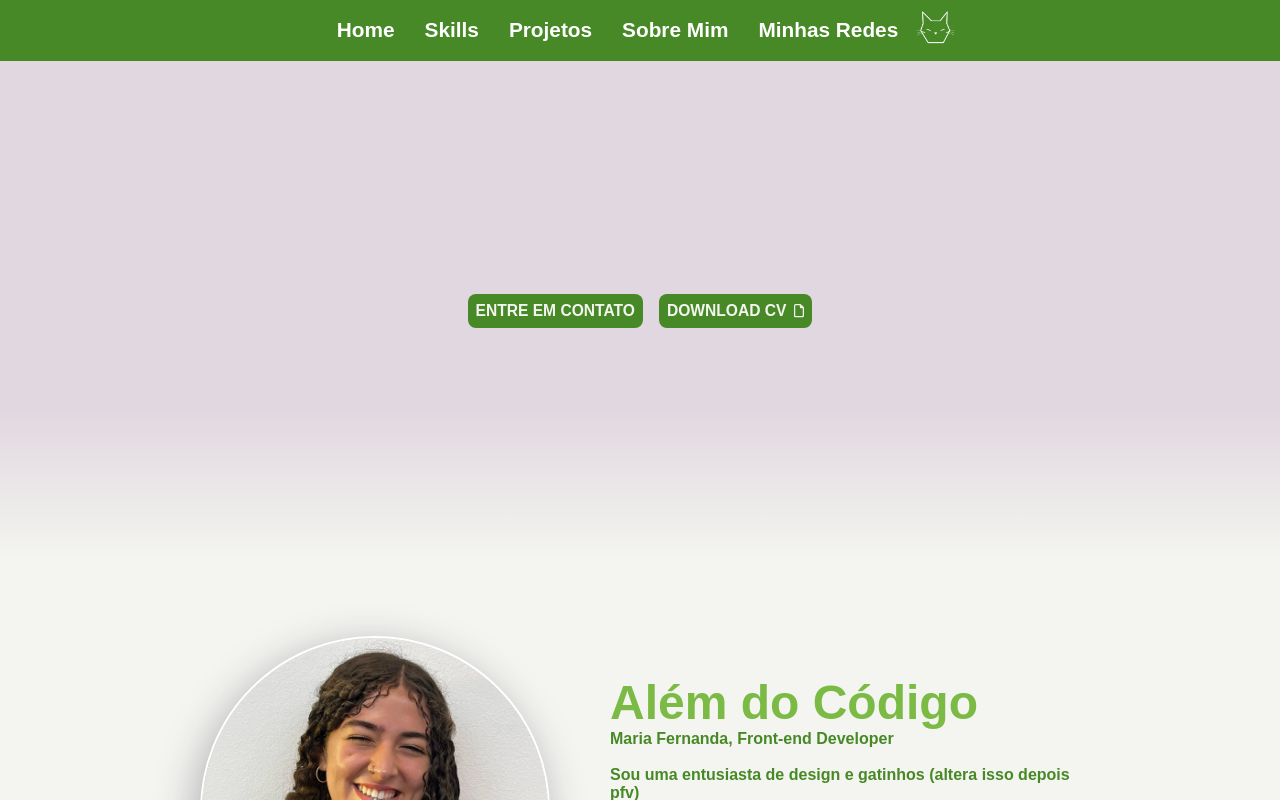
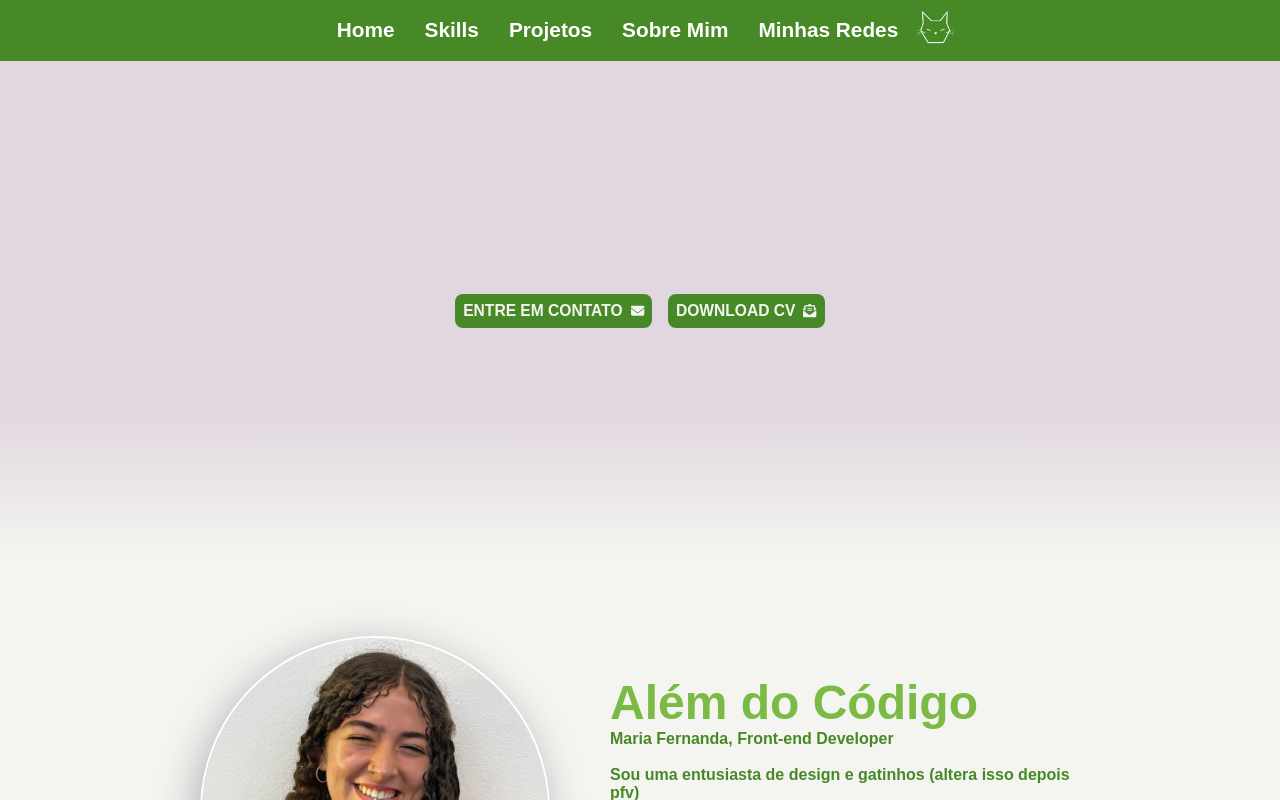
Before and after one commit to mafenandaup/Portifolio-dev, a React (Vite) app in the folder portifolio-main/: page / in a window 1280 px wide. Shown: the top 800 px of the page. Built offline with nearby package versions, Linux system fonts and the light colour scheme; a web font is replaced by a local one.

Commit message:
refactor: add and edit buttons

```diff
--- a/portifolio-main/src/pages/home/sections/Hero/Hero.jsx
+++ b/portifolio-main/src/pages/home/sections/Hero/Hero.jsx
@@ -1,7 +1,9 @@
 import './Hero.css'
 import logoImage from "../../../../assets/imgs/nicelogo.png";
 import { FontAwesomeIcon } from '@fortawesome/react-fontawesome';
-import { faFile } from '@fortawesome/free-regular-svg-icons';
+import { faEnvelope, faEnvelopeOpenText } from '@fortawesome/free-solid-svg-icons';
+
+
 
 function Hero() {
     return (
@@ -23,13 +25,13 @@ function Hero() {
                 <div className='button-container'>
                     <button className='action-button'>
                         <a href="">
-                            <h3>ENTRE EM CONTATO</h3>
+                            <h3>ENTRE EM CONTATO</h3> <FontAwesomeIcon icon={faEnvelope} />
                         </a>
                     </button>
 
                     <button className='action-button'>
                         <a href="">
-                            <h3>DOWNLOAD CV</h3> <FontAwesomeIcon icon={faFile} />
+                            <h3>DOWNLOAD CV</h3> <FontAwesomeIcon icon={faEnvelopeOpenText} />
                         </a>
                     </button>
                 </div>
```
